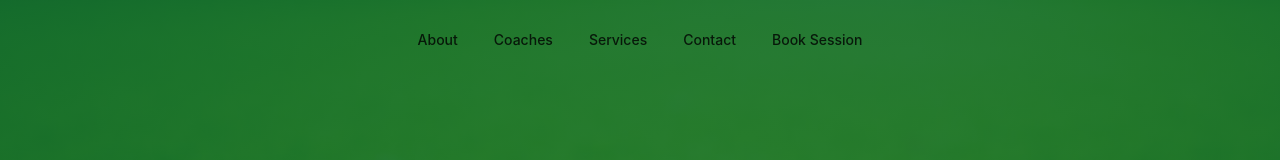
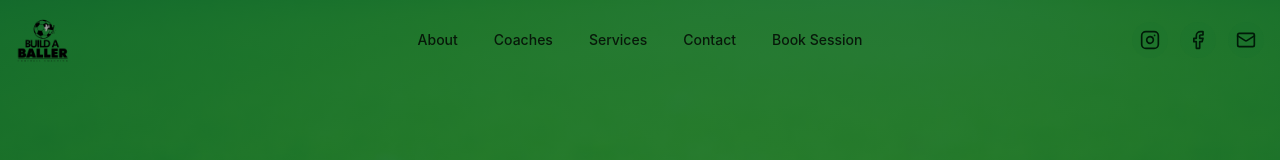
Before and after one commit to Mejrifx/astroturf-baller-build, a React (Vite) app: page /home in a window 1280 px wide. Shown: the top 160 px of the page. Built offline with nearby package versions, Linux system fonts and the light colour scheme; the HTML template or start-up script is replaced by a standard one.

Commit message:
Add BuildaBaller logo to navbar left and social media icons to navbar right

```diff
--- a/src/components/Navbar.tsx
+++ b/src/components/Navbar.tsx
@@ -1,5 +1,5 @@
 import { useState, useEffect } from "react";
-import { Menu, X } from "lucide-react";
+import { Menu, X, Instagram, Facebook, Mail } from "lucide-react";
 
 const Navbar = () => {
   const [isScrolled, setIsScrolled] = useState(false);
@@ -46,6 +46,12 @@ const Navbar = () => {
     { id: "contact", label: "Book Session" },
   ];
 
+  const socialLinks = [
+    { icon: Instagram, href: "https://instagram.com", label: "Instagram" },
+    { icon: Facebook, href: "https://facebook.com", label: "Facebook" },
+    { icon: Mail, href: "mailto:info@buildaballer.com", label: "Email" },
+  ];
+
   return (
     <nav
       className={`fixed top-0 left-0 right-0 z-50 transition-all duration-300 ${
@@ -57,9 +63,23 @@ const Navbar = () => {
       }`}
     >
       <div className="container mx-auto px-4">
-        <div className="flex items-center justify-center h-20 relative">
-          {/* Desktop Navigation - Centered */}
-          <div className="hidden md:flex items-center space-x-1">
+        <div className="flex items-center justify-between h-20">
+          {/* Logo - Left */}
+          <div className="flex-shrink-0">
+            <button
+              onClick={() => scrollToSection("hero")}
+              className="flex items-center transition-transform hover:scale-105 duration-300"
+            >
+              <img
+                src="/build a baller original.png"
+                alt="BuildaBaller"
+                className="h-12 w-auto"
+              />
+            </button>
+          </div>
+
+          {/* Desktop Navigation - Center */}
+          <div className="hidden md:flex items-center space-x-1 absolute left-1/2 transform -translate-x-1/2">
             {navItems.map((item) => (
               <button
                 key={`${item.id}-${item.label}`}
@@ -74,15 +94,35 @@ const Navbar = () => {
                 {activeSection === item.id && (
                   <span className="absolute inset-0 bg-primary/10 rounded-lg animate-in fade-in duration-300" />
                 )}
-                <span className="absolute bottom-0 left-0 right-0 h-0.5 bg-lime scale-x-0 group-hover:scale-x-100 transition-transform duration-300 origin-left" />
+                <span className="absolute bottom-0 left-0 right-0 h-0.5 bg-secondary scale-x-0 group-hover:scale-x-100 transition-transform duration-300 origin-left" />
               </button>
+            ))}
+          </div>
+
+          {/* Social Icons - Right (Desktop) */}
+          <div className="hidden md:flex items-center gap-3">
+            {socialLinks.map((social, index) => (
+              <a
+                key={index}
+                href={social.href}
+                target="_blank"
+                rel="noopener noreferrer"
+                className="p-2 rounded-full bg-primary/10 hover:bg-primary/20 text-foreground hover:text-primary transition-all duration-300 hover:scale-110"
+                aria-label={social.label}
+              >
+                <social.icon className="w-5 h-5" />
+              </a>
             ))}
           </div>
 
           {/* Mobile Menu Button */}
           <button
             onClick={() => setIsMobileMenuOpen(!isMobileMenuOpen)}
-            className="md:hidden absolute right-0 p-2 rounded-lg text-black hover:bg-accent transition-colors duration-200"
+            className={`md:hidden p-2 rounded-lg transition-colors duration-200 ${
+              isMobileMenuOpen
+                ? "text-primary-foreground hover:bg-primary-foreground/20"
+                : "text-black hover:bg-accent"
+            }`}
             aria-label="Toggle menu"
           >
             {isMobileMenuOpen ? (
@@ -112,30 +152,46 @@ const Navbar = () => {
                   onClick={() => scrollToSection(item.id)}
                   className={`group w-full text-left px-6 py-4 rounded-xl transition-all duration-300 relative overflow-hidden ${
                     activeSection === item.id
-                      ? "bg-lime/20 text-primary-foreground font-bold shadow-lg shadow-lime/20 border-2 border-lime/40"
-                      : "bg-background/10 text-primary-foreground/90 hover:bg-background/20 hover:text-primary-foreground border-2 border-transparent hover:border-lime/20"
+                      ? "bg-secondary/20 text-primary-foreground font-bold shadow-lg shadow-secondary/20 border-2 border-secondary/40"
+                      : "bg-background/10 text-primary-foreground/90 hover:bg-background/20 hover:text-primary-foreground border-2 border-transparent hover:border-secondary/20"
                   }`}
                   style={{
                     animationDelay: `${index * 80}ms`,
                   }}
                 >
                   {/* Hover effect gradient */}
-                  <div className="absolute inset-0 bg-gradient-to-r from-lime/0 via-lime/5 to-lime/0 opacity-0 group-hover:opacity-100 transition-opacity duration-300" />
+                  <div className="absolute inset-0 bg-gradient-to-r from-secondary/0 via-secondary/5 to-secondary/0 opacity-0 group-hover:opacity-100 transition-opacity duration-300" />
 
                   {/* Content */}
                   <span className="relative z-10 flex items-center justify-between">
                     <span className="text-base font-semibold">{item.label}</span>
                     {activeSection === item.id && (
-                      <span className="w-2 h-2 bg-lime rounded-full animate-pulse" />
+                      <span className="w-2 h-2 bg-secondary rounded-full animate-pulse" />
                     )}
                   </span>
 
                   {/* Active indicator line */}
                   {activeSection === item.id && (
-                    <div className="absolute bottom-0 left-0 right-0 h-1 bg-gradient-to-r from-transparent via-lime to-transparent" />
+                    <div className="absolute bottom-0 left-0 right-0 h-1 bg-gradient-to-r from-transparent via-secondary to-transparent" />
                   )}
                 </button>
               ))}
+
+              {/* Mobile Social Links */}
+              <div className="flex justify-center gap-4 pt-4 mt-4 border-t border-secondary/20">
+                {socialLinks.map((social, index) => (
+                  <a
+                    key={index}
+                    href={social.href}
+                    target="_blank"
+                    rel="noopener noreferrer"
+                    className="p-3 rounded-full bg-secondary/20 hover:bg-secondary/30 text-primary-foreground transition-all duration-300 hover:scale-110"
+                    aria-label={social.label}
+                  >
+                    <social.icon className="w-5 h-5" />
+                  </a>
+                ))}
+              </div>
             </div>
           </div>
         </div>
```
Also changed, not shown: public/build a baller original.png (added).
